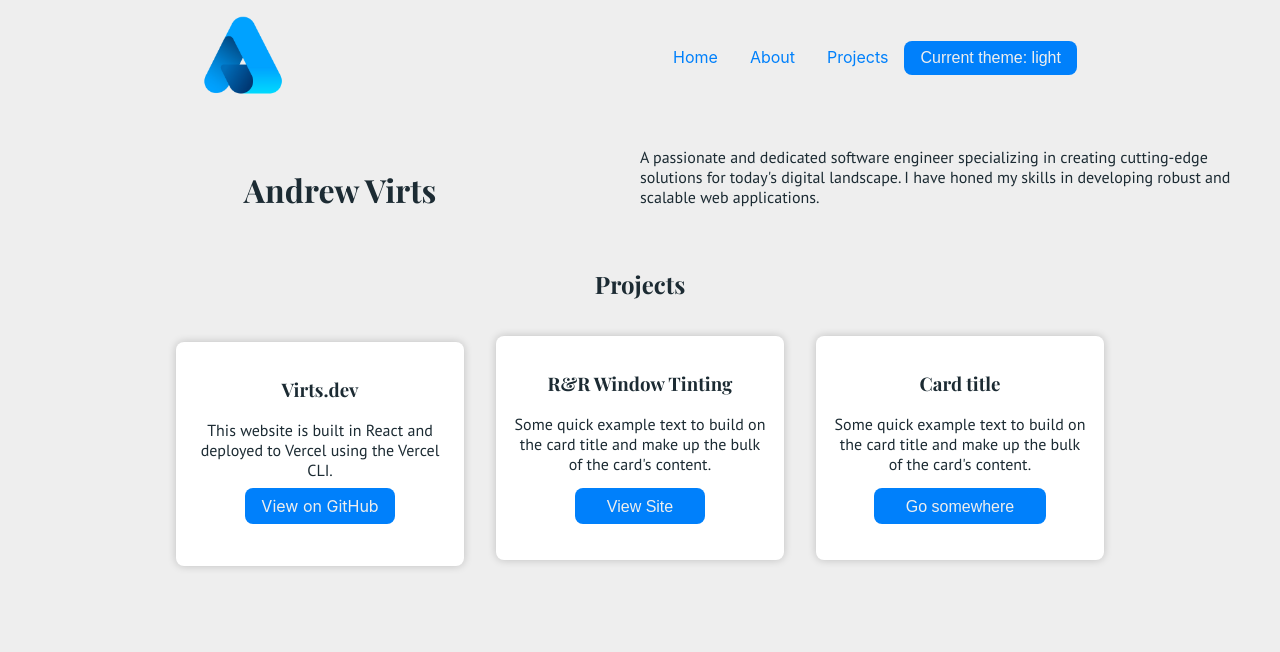
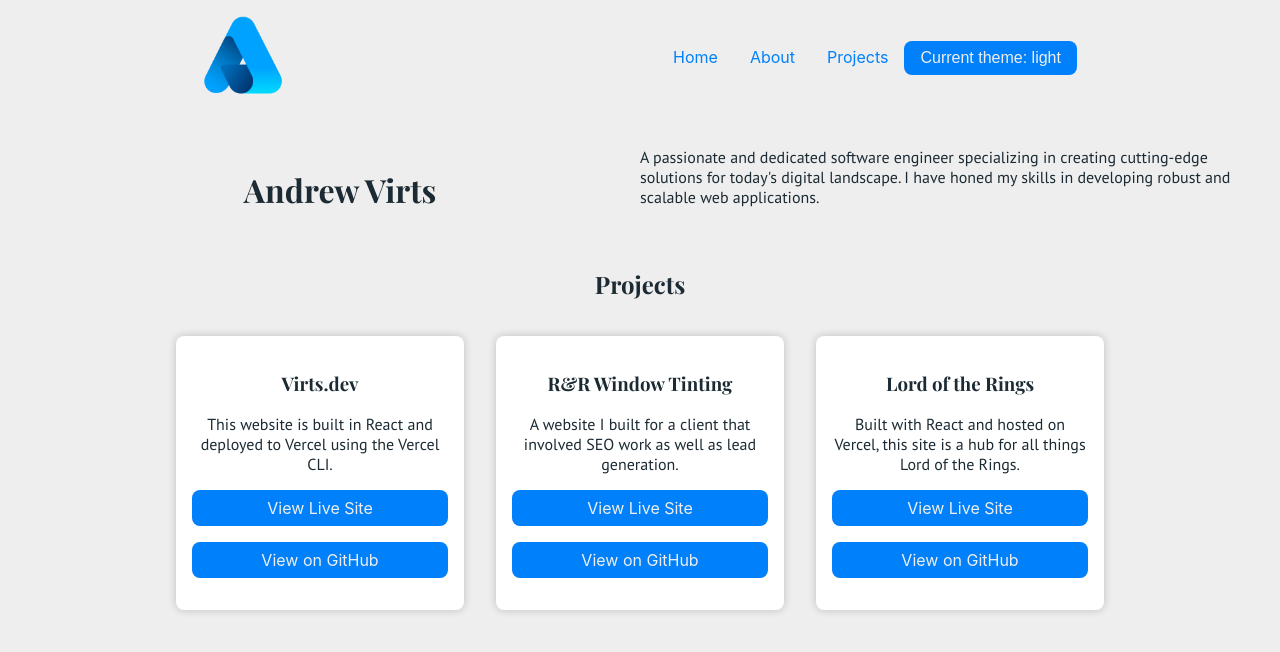
Before and after one commit to asvirts/portfolioWebsite, a React (Create React App) app in the folder virts-dev/: page /projects in a window 1280 px wide. Shown: the top 652 px of the page. Built offline with nearby package versions, Linux system fonts and the light colour scheme; a web font is replaced by a local one.

Commit message:
more styling

```diff
--- a/virts-dev/src/index.css
+++ b/virts-dev/src/index.css
@@ -153,6 +153,8 @@ a.btn-primary {
   background-color: #0080fb;
   color: #eee;
   border: none;
+  display: block;
+  margin: 1rem auto;
   border-radius: 0.5rem;
   padding: 0.5rem 1rem;
   font-size: 1rem;
--- a/virts-dev/src/routes/projects.jsx
+++ b/virts-dev/src/routes/projects.jsx
@@ -10,6 +10,9 @@ export default function Projects() {
             This website is built in React and deployed to Vercel using the
             Vercel CLI.
           </p>
+          <a href="#" class="btn-primary">
+            View Live Site
+          </a>
           <a
             href="https://github.com/asvirts/portfolioWebsite"
             class="btn-primary"
@@ -24,28 +27,46 @@ export default function Projects() {
         <div class="card-body">
           <h3 class="card-title">R&R Window Tinting</h3>
           <p class="card-text">
-            Some quick example text to build on the card title and make up the
-            bulk of the card's content.
+            A website I built for a client that involved SEO work as well as
+            lead generation.
           </p>
           <a
             href="https://rrwindowtinting.com"
-            class="btn btn-primary"
+            class="btn-primary"
             target="_blank"
           >
-            <button>View Site</button>
+            View Live Site
+          </a>
+          <a
+            href="https://github.com/asvirts/r-and-r"
+            class="btn-primary"
+            target="_blank"
+          >
+            View on GitHub
           </a>
         </div>
       </div>
 
       <div class="card">
         <div class="card-body">
-          <h3 class="card-title">Card title</h3>
+          <h3 class="card-title">Lord of the Rings</h3>
           <p class="card-text">
-            Some quick example text to build on the card title and make up the
-            bulk of the card's content.
+            Built with React and hosted on Vercel, this site is a hub for all
+            things Lord of the Rings.
           </p>
-          <a href="/" class="btn btn-primary">
-            <button>Go somewhere</button>
+          <a
+            href="https://lotr-lore.vercel.app/"
+            class="btn-primary"
+            target="_blank"
+          >
+            View Live Site
+          </a>
+          <a
+            href="https://github.com/asvirts/lotr-lore"
+            class="btn-primary"
+            target="_blank"
+          >
+            View on GitHub
           </a>
         </div>
       </div>
```
